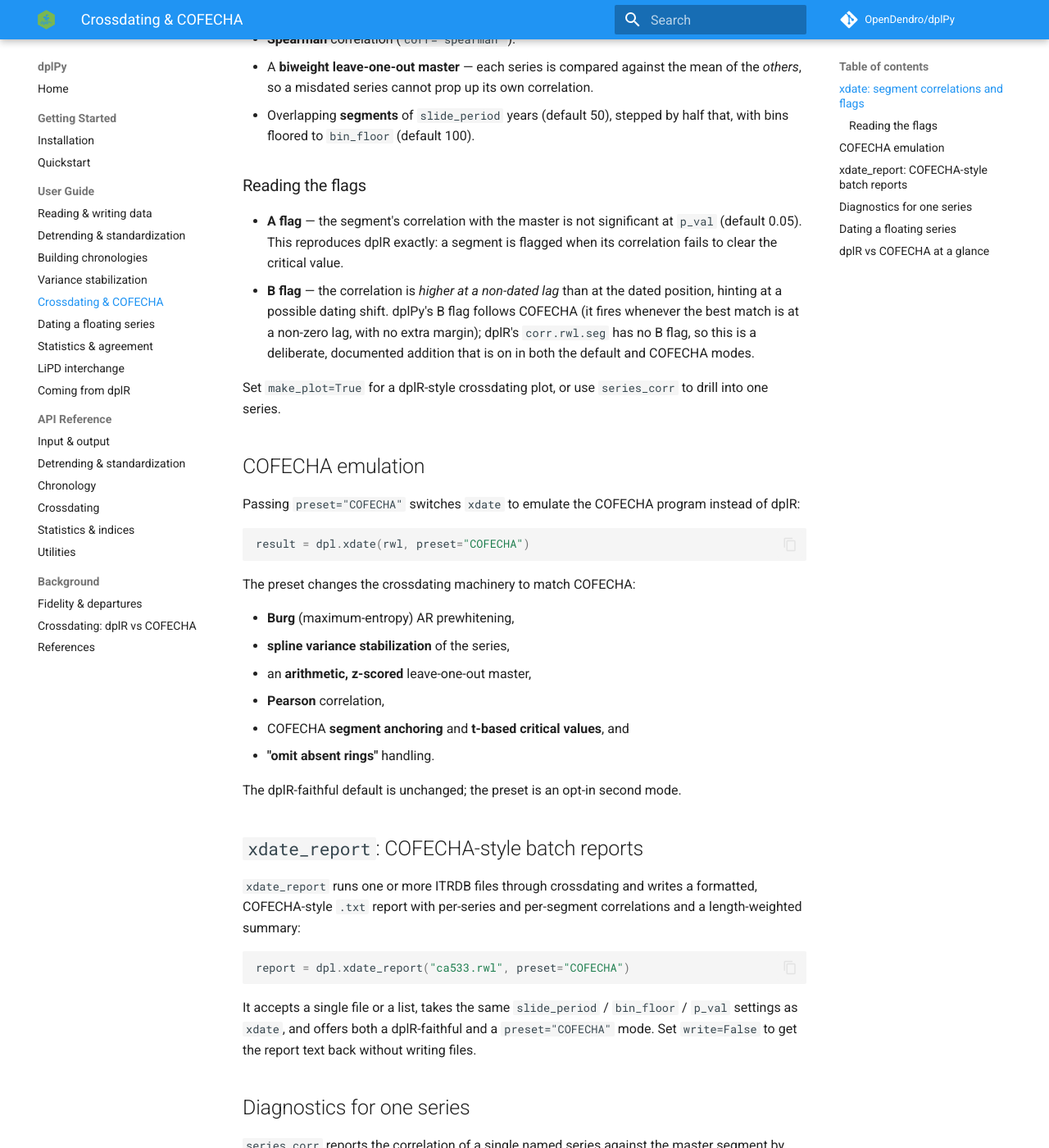
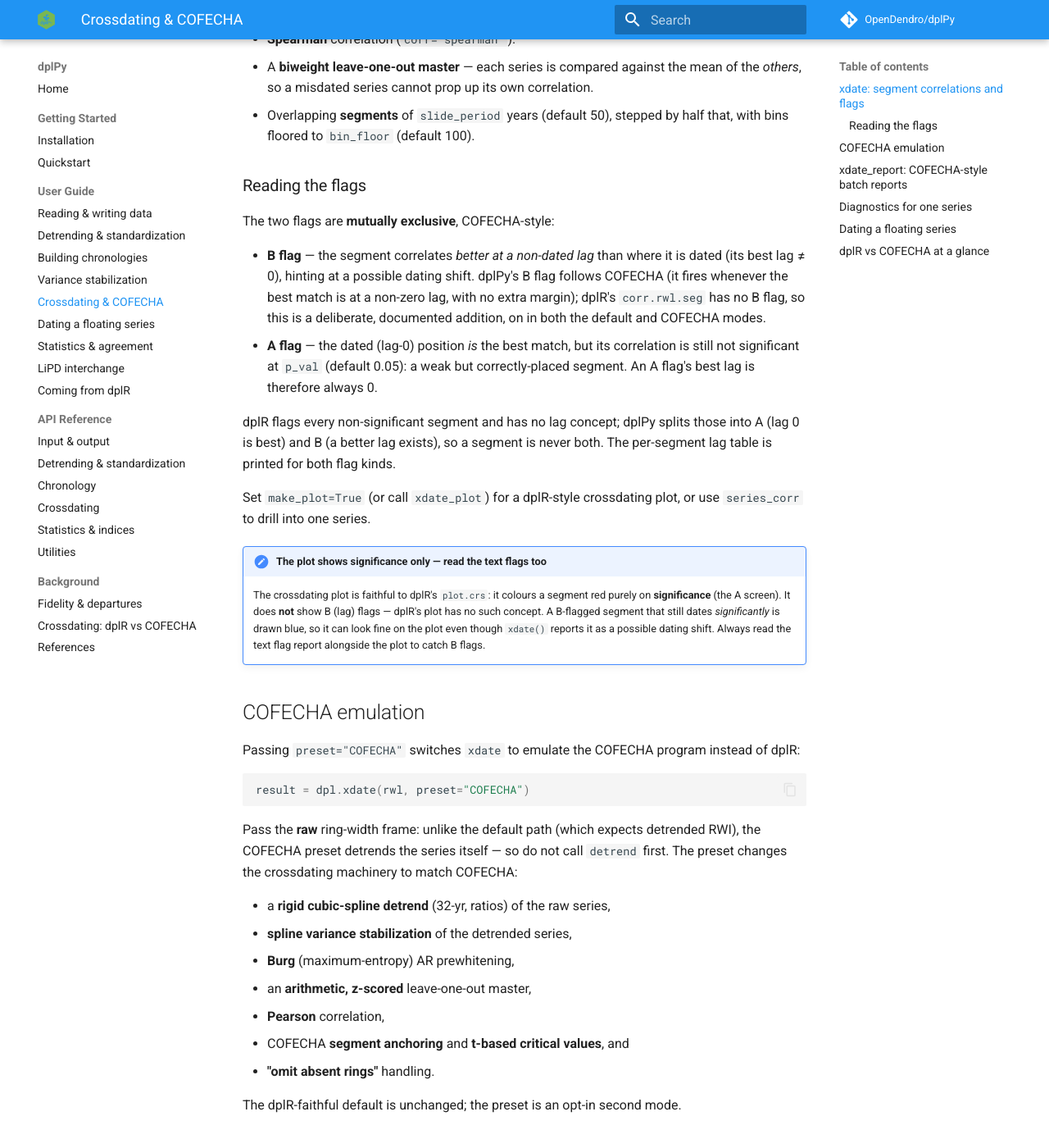
Before and after one commit to OpenDendro/dplPy, an MkDocs documentation site: the page built from docs/guide/crossdating.md, in a window 1280 px wide and 1400 px high, scrolled down 590 px. Shown: the whole window at 82% size. Built offline with MkDocs 1.6.1 and Material for MkDocs 9.7.7, drawn with Linux system fonts in a browser that asks for light colours; comment, search, counter and statistics services are not loaded.

````diff
--- a/docs/guide/crossdating.md
+++ b/docs/guide/crossdating.md
@@ -29,17 +29,31 @@ result["flags"]        # A/B flags per series
 
 ### Reading the flags
 
-- **A flag** — the segment's correlation with the master is not significant at
-  `p_val` (default 0.05). This reproduces dplR exactly: a segment is flagged when
-  its correlation fails to clear the critical value.
-- **B flag** — the correlation is *higher at a non-dated lag* than at the dated
-  position, hinting at a possible dating shift. dplPy's B flag follows COFECHA
-  (it fires whenever the best match is at a non-zero lag, with no extra margin);
-  dplR's `corr.rwl.seg` has no B flag, so this is a deliberate, documented
-  addition that is on in both the default and COFECHA modes.
+The two flags are **mutually exclusive**, COFECHA-style:
 
-Set `make_plot=True` for a dplR-style crossdating plot, or use `series_corr` to
-drill into one series.
+- **B flag** — the segment correlates *better at a non-dated lag* than where it is
+  dated (its best lag ≠ 0), hinting at a possible dating shift. dplPy's B flag
+  follows COFECHA (it fires whenever the best match is at a non-zero lag, with no
+  extra margin); dplR's `corr.rwl.seg` has no B flag, so this is a deliberate,
+  documented addition, on in both the default and COFECHA modes.
+- **A flag** — the dated (lag-0) position *is* the best match, but its correlation
+  is still not significant at `p_val` (default 0.05): a weak but correctly-placed
+  segment. An A flag's best lag is therefore always 0.
+
+dplR flags every non-significant segment and has no lag concept; dplPy splits
+those into A (lag 0 is best) and B (a better lag exists), so a segment is never
+both. The per-segment lag table is printed for both flag kinds.
+
+Set `make_plot=True` (or call `xdate_plot`) for a dplR-style crossdating plot, or
+use `series_corr` to drill into one series.
+
+!!! note "The plot shows significance only — read the text flags too"
+    The crossdating plot is faithful to dplR's `plot.crs`: it colours a segment
+    red purely on **significance** (the A screen). It does **not** show B (lag)
+    flags — dplR's plot has no such concept. A B-flagged segment that still dates
+    *significantly* is drawn blue, so it can look fine on the plot even though
+    `xdate()` reports it as a possible dating shift. Always read the text flag
+    report alongside the plot to catch B flags.
 
 ## COFECHA emulation
 
@@ -50,10 +64,13 @@ instead of dplR:
 result = dpl.xdate(rwl, preset="COFECHA")
 ```
 
-The preset changes the crossdating machinery to match COFECHA:
+Pass the **raw** ring-width frame: unlike the default path (which expects
+detrended RWI), the COFECHA preset detrends the series itself — so do not call
+`detrend` first. The preset changes the crossdating machinery to match COFECHA:
 
+- a **rigid cubic-spline detrend** (32-yr, ratios) of the raw series,
+- **spline variance stabilization** of the detrended series,
 - **Burg** (maximum-entropy) AR prewhitening,
-- **spline variance stabilization** of the series,
 - an **arithmetic, z-scored** leave-one-out master,
 - **Pearson** correlation,
 - COFECHA **segment anchoring** and **t-based critical values**, and
````
Also changed, not shown: 3 other files.
